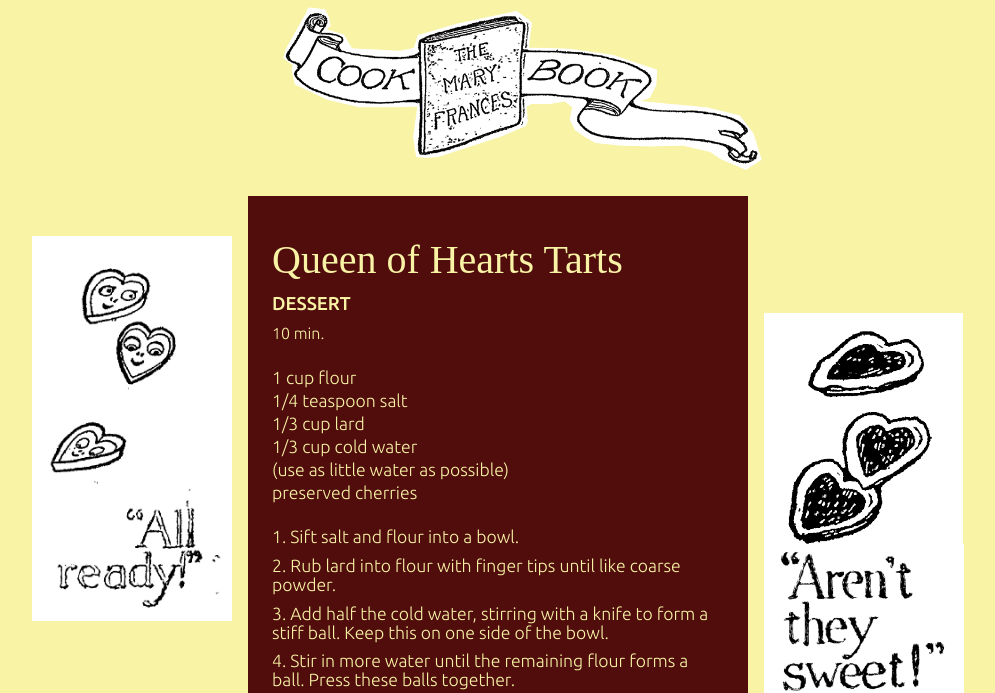
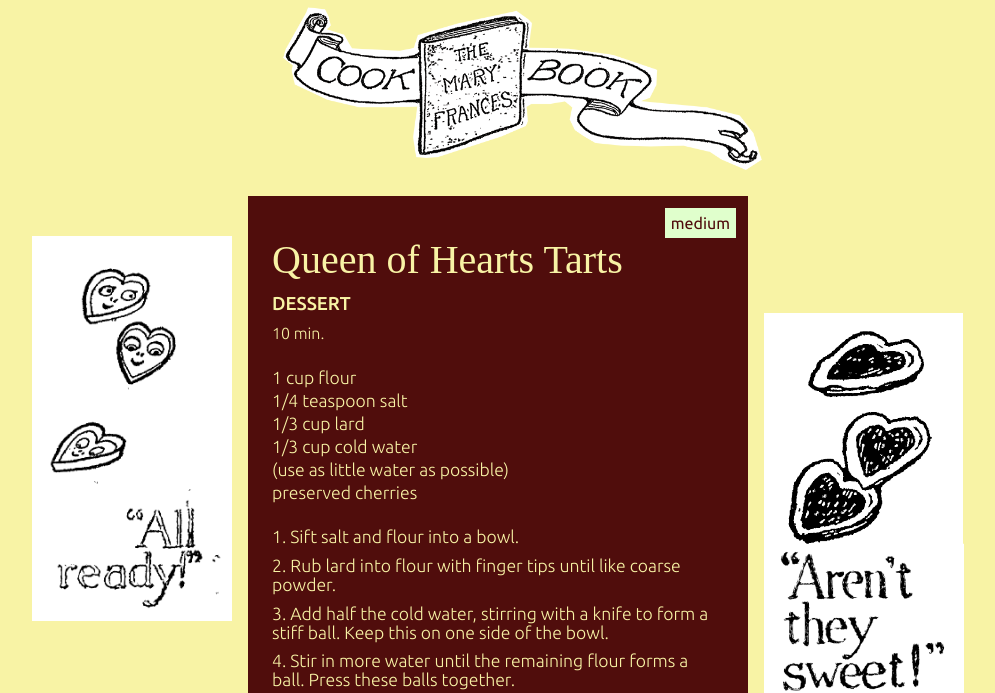
Before and after one commit to Zain-ul-din/mary-frances, a plain HTML site: page public/recipe/queen-of-hearts-tarts.html in a window 1280 px wide. Shown: the part 145-838 px from the top of the page, without its empty margins (124-1119 px from the left). Drawn offline with Linux system fonts and the light colour scheme; a web font is replaced by a local one.

Commit message:
chore: add labels

```diff
--- a/public/recipe/queen-of-hearts-tarts.html
+++ b/public/recipe/queen-of-hearts-tarts.html
@@ -73,6 +73,8 @@
         <h3>DESSERT</h3>
         <time>10 min.</time>
 
+        <span class="label badge label-brown">medium</span>
+
         <dl>
           <dd>1 cup flour</dd>
           <dd>1/4 teaspoon salt</dd>
--- a/public/styles/index.css
+++ b/public/styles/index.css
@@ -145,3 +145,10 @@ header > nav > ul {
     opacity: 1;
   }
 }
+
+.badge {
+  background-color: var(--wheat);
+  padding: 6px 6px 6px 6px;
+  font-size: 20px;
+  font-family: "Ubuntu", serif;
+}
--- a/public/styles/recipe.css
+++ b/public/styles/recipe.css
@@ -51,6 +51,29 @@ main > section {
   display: flex;
   flex-direction: column;
   gap: 0.6rem;
+  position: relative;
+}
+
+.label {
+  position: absolute;
+  right: 12px;
+  top: 12px;
+  font-size: 1rem;
+}
+
+.label-orange {
+  background-color: var(--orange);
+  color: var(--wheat);
+}
+
+.label-wheat {
+  background-color: var(--wheat);
+  color: var(--blue);
+}
+
+.label-brown {
+  background-color: var(--wheat);
+  color: var(--brown);
 }
 
 main > section > h1 {
```
Also changed, not shown: public/recipe/buttered-toast.html (+2 -0 lines), public/recipe/omelet.html (+2 -0 lines), public/styles/recipes.css (+0 -7 lines).
